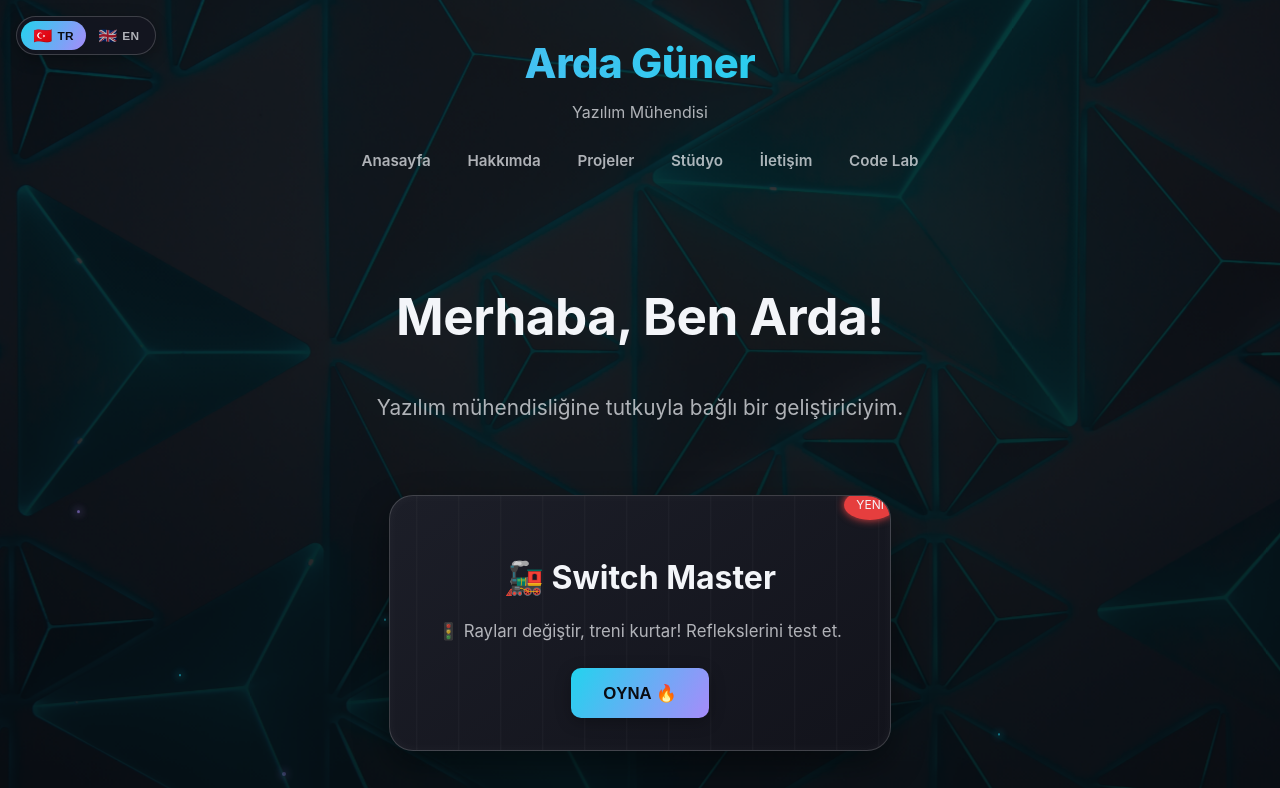
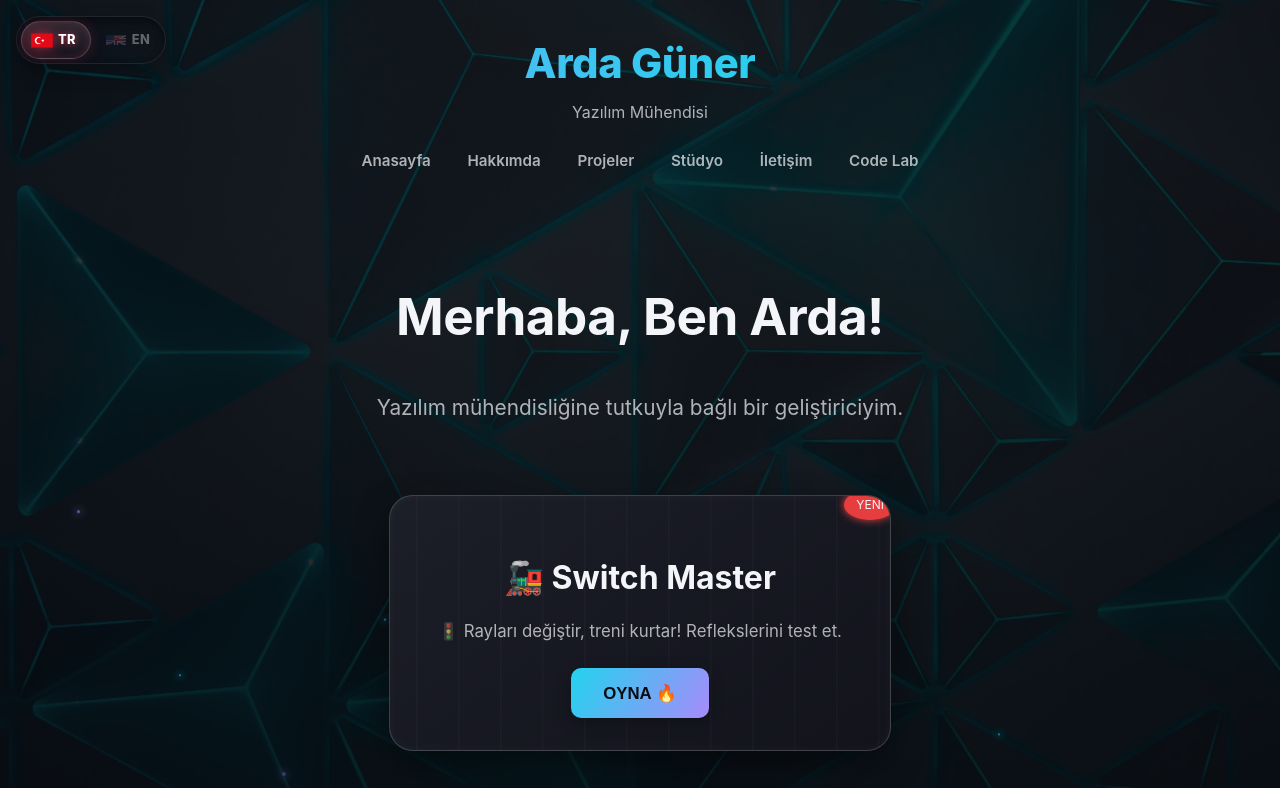
Before and after one commit to Ardeko/ardaguner.com, a React (Vite) app in the folder ardo/: page / in a window 1280 px wide. Shown: the top 788 px of the page. Built offline with nearby package versions, Linux system fonts and the light colour scheme.

Commit message:
ardomodel v4

```diff
--- a/ardo/src/App.css
+++ b/ardo/src/App.css
@@ -1,62 +1,120 @@
-.language-switcher {
+/* --- YENİ NESİL DİL DEĞİŞTİRİCİ V2 (BAŞLANGIÇ) --- */
+.language-switcher-v2 {
   position: fixed;
   top: 16px;
   left: 16px;
   z-index: 999;
-  display: grid;
-  grid-template-columns: 1fr 1fr;
-  background: var(--bg-surface-strong);
-  border: 1px solid var(--line-strong);
-  border-radius: 999px;
-  padding: 4px;
+}
+
+.switch-track {
+  position: relative;
+  display: flex;
+  align-items: center;
+  width: 150px;
+  height: 48px;
+  background: rgba(15, 17, 26, 0.5);
   backdrop-filter: blur(16px);
   -webkit-backdrop-filter: blur(16px);
-  box-shadow: var(--shadow-sm);
+  border: 1px solid rgba(255, 255, 255, 0.08);
+  border-radius: 999px;
+  box-shadow: inset 0 4px 10px rgba(0, 0, 0, 0.4), 0 8px 20px rgba(0, 0, 0, 0.3);
+  overflow: hidden;
 }
 
-.lang-indicator {
+/* Kayan Panel (Ortadaki Buzlu Cam Kapsül) */
+.switch-handle {
   position: absolute;
   top: 4px;
   left: 4px;
   width: calc(50% - 4px);
   height: calc(100% - 8px);
+  background: linear-gradient(180deg, rgba(255, 255, 255, 0.12), rgba(255, 255, 255, 0.02));
+  border: 1px solid rgba(255, 255, 255, 0.2);
   border-radius: 999px;
-  background: var(--gradient-brand);
-  transition: transform var(--duration-base) var(--ease-out);
+  backdrop-filter: blur(8px);
+  -webkit-backdrop-filter: blur(8px);
+  transition: transform 0.45s cubic-bezier(0.34, 1.56, 0.64, 1), box-shadow 0.45s ease;
+  z-index: 1;
 }
 
-.language-switcher.lang-en .lang-indicator {
-  transform: translateX(100%);
-}
-
-.lang-option {
+/* Dil Seçenekleri Yüzeyi */
+.lang-option-v2 {
   position: relative;
-  z-index: 1;
+  z-index: 2;
+  flex: 1;
   display: flex;
   align-items: center;
   justify-content: center;
-  gap: 5px;
-  padding: 7px 12px;
-  border: none;
-  background: transparent;
-  color: var(--text-secondary);
-  font-weight: 700;
-  font-size: 0.74rem;
-  letter-spacing: 0.02em;
-  border-radius: 999px;
+  gap: 6px;
+  height: 100%;
   cursor: pointer;
-  transition: color var(--duration-fast) ease;
+  color: rgba(255, 255, 255, 0.35);
+  font-weight: 800;
+  font-size: 0.8rem;
+  letter-spacing: 0.04em;
+  transition: color 0.3s ease, text-shadow 0.3s ease;
+  user-select: none;
 }
 
-.lang-option.active {
-  color: #0a0c12;
+/* Aktif Dil Konumları ve Işık Renkleri */
+.language-switcher-v2.lang-tr .switch-handle {
+  transform: translateX(0);
+  box-shadow: inset 0 0 10px rgba(255, 42, 77, 0.25), 0 0 15px rgba(255, 42, 77, 0.2);
 }
 
-.lang-flag {
-  font-size: 0.95rem;
-  line-height: 1;
+.language-switcher-v2.lang-en .switch-handle {
+  transform: translateX(100%);
+  box-shadow: inset 0 0 10px rgba(42, 127, 255, 0.25), 0 0 15px rgba(42, 127, 255, 0.2);
 }
 
+/* Metinlerin Aktif Renkleri ve Neon Parlamaları */
+.lang-option-v2.turkish.active {
+  color: #ffffff;
+  text-shadow: 0 0 8px rgba(255, 42, 77, 0.8);
+}
+
+.lang-option-v2.english.active {
+  color: #ffffff;
+  text-shadow: 0 0 8px rgba(42, 127, 255, 0.8);
+}
+
+/* Kristal Bayrak Simgeleri */
+.crystal-flag {
+  display: inline-block;
+  width: 20px;
+  height: 20px;
+  background-size: contain;
+  background-position: center;
+  background-repeat: no-repeat;
+  opacity: 0.25;
+  transition: opacity 0.3s ease, filter 0.3s ease, transform 0.3s ease;
+}
+
+.lang-option-v2.active .crystal-flag {
+  opacity: 1;
+  transform: scale(1.08);
+}
+
+.lang-option-v2.turkish.active .crystal-flag {
+  filter: drop-shadow(0 0 6px rgba(255, 42, 77, 0.7));
+}
+
+.lang-option-v2.english.active .crystal-flag {
+  filter: drop-shadow(0 0 6px rgba(42, 127, 255, 0.7));
+}
+
+/* Görsel Atamaları */
+.tr-flag {
+  background-image: url('/tr-crystal.png');
+}
+
+.en-flag {
+  background-image: url('/en-crystal.png');
+}
+/* --- YENİ NESİL DİL DEĞİŞTİRİCİ V2 (BİTİŞ) --- */
+
+
+/* SENİN KODUNUN GERİ KALAN KISMI - BUNDAN SONRASI AYNEN KORUNDU */
 .scroll-progress {
   position: fixed;
   top: 0;
--- a/ardo/src/App.jsx
+++ b/ardo/src/App.jsx
@@ -144,29 +144,44 @@ function App() {
             <li><Link to="/codelab">Code Lab</Link></li>
           </ul>
         </nav>
-        <div className={`language-switcher lang-${language}`}>
-          <span className="lang-indicator" aria-hidden="true" />
-          <button
-            type="button"
-            className={`lang-option${language === "tr" ? " active" : ""}`}
+        <div className={`language-switcher-v2 lang-${language}`}>
+          <div className="switch-track">
+
+            {/* Türkçe Seçeneği (Sol) */}
+            <div
+              className={`lang-option-v2 turkish ${language === "tr" ? "active" : ""}`}
               onClick={() => setLanguage("tr")}
+              role="button"
+              tabIndex={0}
               aria-pressed={language === "tr"}
+              aria-label="Türkçe'ye geç"
             >
-            <span className="lang-flag" aria-hidden="true">🇹🇷</span>
-            TR
-          </button>
-          <button
-            type="button"
-            className={`lang-option${language === "en" ? " active" : ""}`}
+              {/* Buraya internetten bulduğun kristal veya normal TR bayrak resmini/SVG'sini ekle */}
+              <span className="crystal-flag tr-flag" />
+              <span className="lang-text">TR</span>
+            </div>
+
+            {/* Kayan Panel (Handle) */}
+            <div className="switch-handle" />
+
+            {/* İngilizce Seçeneği (Sağ) */}
+            <div
+              className={`lang-option-v2 english ${language === "en" ? "active" : ""}`}
               onClick={() => setLanguage("en")}
+              role="button"
+              tabIndex={0}
               aria-pressed={language === "en"}
+              aria-label="Switch to English"
             >
-            <span className="lang-flag" aria-hidden="true">🇬🇧</span>
-            EN
-          </button>
+              {/* Buraya internetten bulduğun kristal veya normal EN bayrak resmini/SVG'sini ekle */}
+              <span className="crystal-flag en-flag" />
+              <span className="lang-text">EN</span>
             </div>
+
+          </div>
+        </div>
+        {/* ------------------------------------------ */}
       </header>
-
       <Routes>
         <Route
           path="/"
```
Also changed, not shown: ardo/public/en-crystal.png (added), ardo/public/tr-crystal.png (added). Lines whose indentation alone changed are shown as unchanged.
